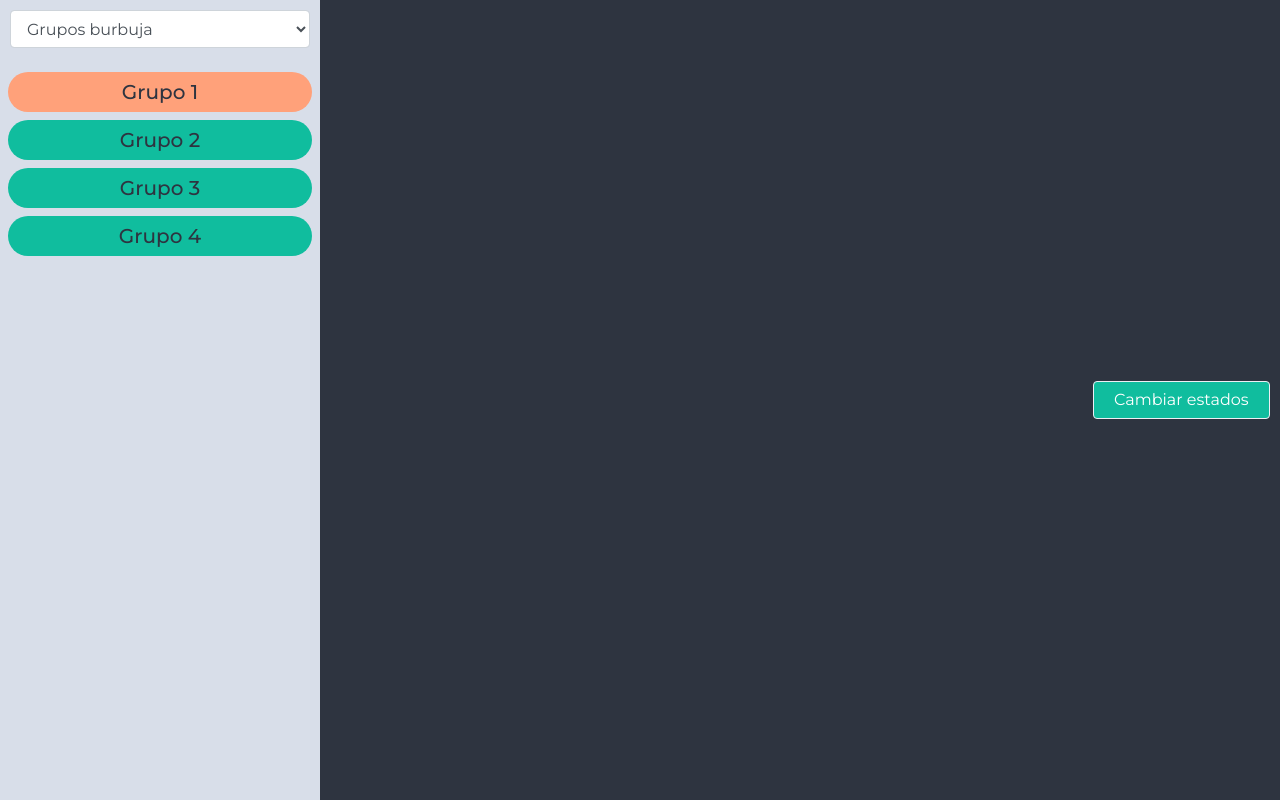
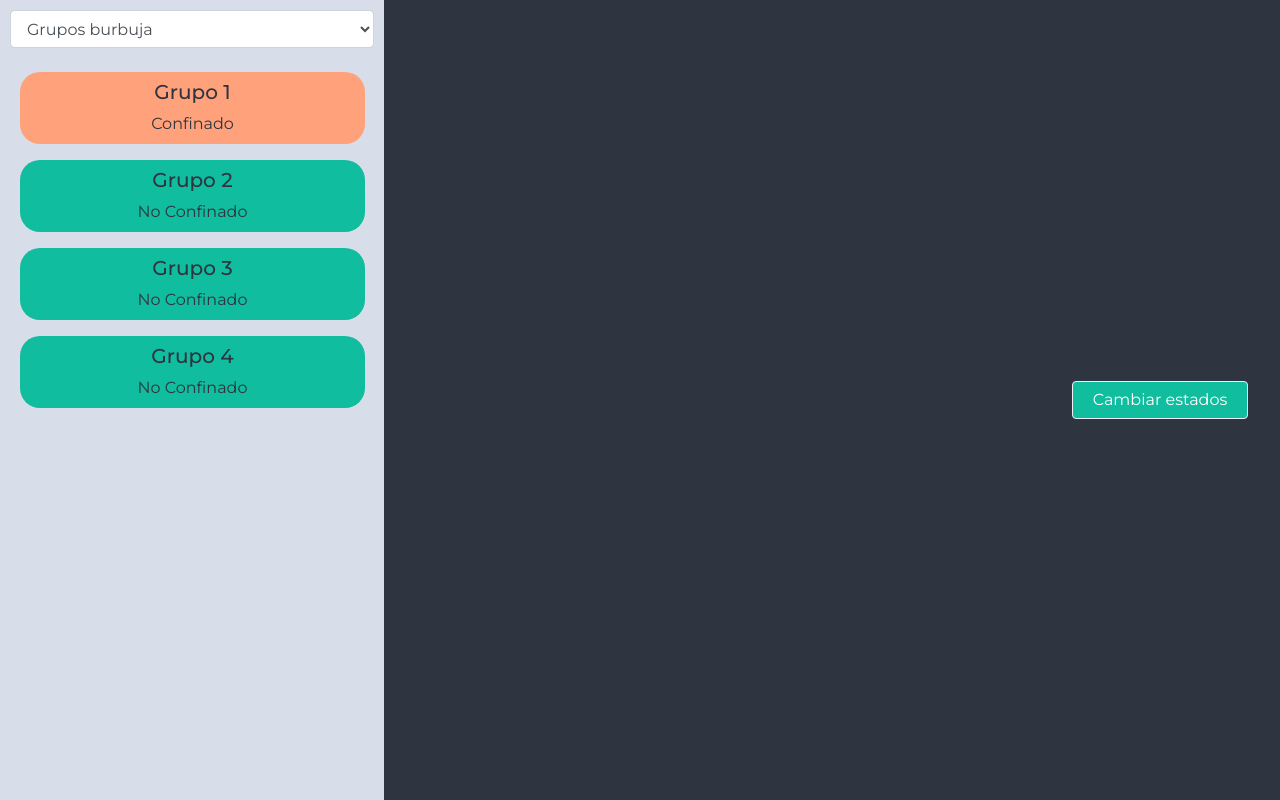
Before and after one commit to d3vv3/eduCOVID, a React (Create React App) app in the folder educovid-frontend/: page /confine in a window 1280 px wide. Built offline with nearby package versions, Linux system fonts and the light colour scheme.

Commit message:
enh: style changes

```diff
--- a/educovid-frontend/src/pages/Confine.js
+++ b/educovid-frontend/src/pages/Confine.js
@@ -65,6 +65,7 @@ function Confine({ history }) {
               }
             >
               <h5>{person.name}</h5>
+              <h8>{person.state}</h8>
             </div>
           ))}
         </div>
@@ -75,7 +76,7 @@ function Confine({ history }) {
             key={index}
             person={person}
             onClick={e => {
-              if (selected.some(e => e.name === person.name)) {
+              if (!selected.some(e => e.name === person.name)) {
                 var filtered = selected.filter(function(value, index, arr) {
                   return value.name !== person.name;
                 });
@@ -88,7 +89,11 @@ function Confine({ history }) {
               (data[selectedType].some(e => e === person) ? " selected" : "")
             }
           >
-            <h5>{person.name}</h5>
+            <div>
+              <h5>{person.name}</h5>
+              <h8>{person.state}</h8>
+            </div>
+
           </div>
         ))}
       </div>
@@ -109,21 +114,6 @@ function Confine({ history }) {
           >
             Cambiar estados
           </Button>
-          {/* <Button
-            variant="primary"
-            className="nord-button"
-            onClick={e => {
-              if (selected != null) {
-                let x = selected;
-                let confined = x.forEach(e => (e.state = "No confinado"));
-                setSelected([]);
-              } else {
-                alert("Seleccione las personas a confinar");
-              }
-            }}
-          >
-            Desconfinar
-          </Button> */}
         </Form>
       </div>
     </div>
--- a/educovid-frontend/src/styles/_confine.scss
+++ b/educovid-frontend/src/styles/_confine.scss
@@ -11,13 +11,13 @@
     }
 
     .left-menu {
+        @include flexCenter(column);
+        align-content: center;
         width: 100%;
         height: 100%;
         background-color: $white900;
         color: $dark900;
         flex: 3;
-        @include flexCenter(column);
-
         // This is for phone sized displays
         @media only screen and (max-width: 520px) {
             @include flexCenter(column);
@@ -41,26 +41,42 @@
     }
 
     .list-container {
+        @include flexCenter(column);
+        justify-content: start;
+        align-items: center;
+        //flex: 3;
         width: 100%;
         overflow-y: scroll;
         flex: 24;
+        //display: inline-block;
     }
 
     .right-options {
-        flex: 7;
+        flex: 5;
+        @include flexCenter(column);
+
     }
 
     .person-card {
         @include flexCenter(column);
         // height: 40px;
+        //align-content: center;
         margin: 8px;
+        margin-left: 9px;
+        width: 90%;
         border-radius: 20px;
         background-color: $white500;
-
         h5 {
             // padding: 10px;
-            text-align: center;
+            //text-align: center;
             margin: 8px;
+            display: inline-block;
+        }
+        h8 {
+            //padding: 10px;
+            //display: inline-block;
+            //text-align: center;
+            margin-bottom: 8px;
         }
     }
 
@@ -71,7 +87,6 @@
     .red {
         background-color: $warning;
     }
-
     .buttons-container {
         flex: 2;
         @include flexCenter(column);
@@ -80,6 +95,7 @@
         .nord-button {
             width: 100%;
         }
-    }
 
 }
+
+}
```
